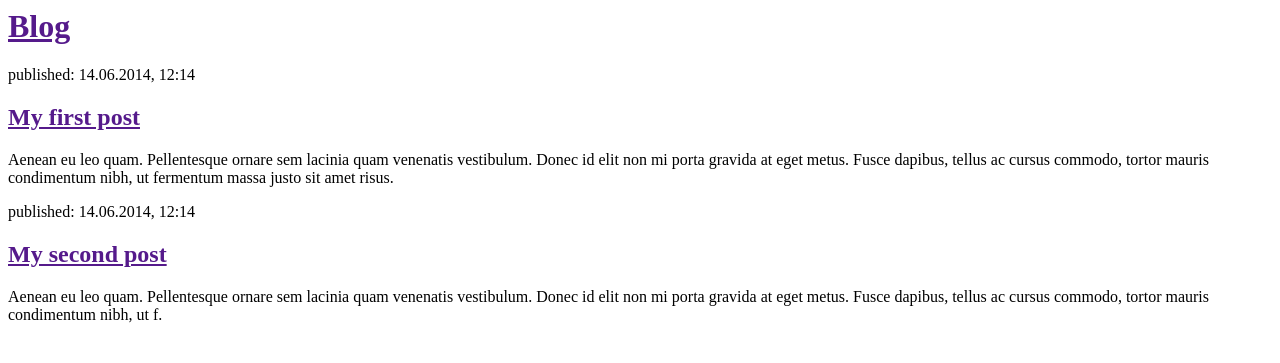
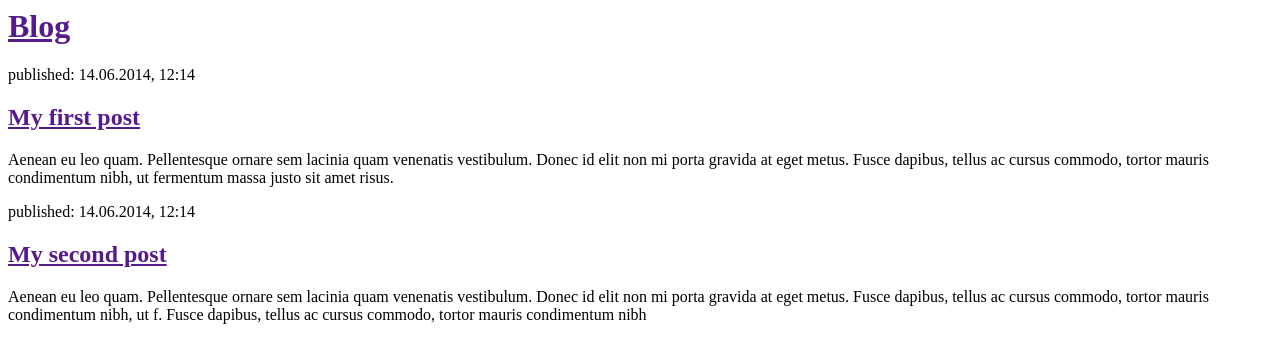
Before and after one commit to leoyats/django-blog, a Django app: page / in a window 1280 px wide. Shown: the top 363 px of the page. Run offline with Django 3.2, Linux system fonts and the light colour scheme.

Commit message:
commit by commit

```diff
--- a/blog/templates/blog/post_list.html
+++ b/blog/templates/blog/post_list.html
@@ -16,7 +16,7 @@
             <div>
                 <p>published: 14.06.2014, 12:14</p>
                 <h2><a href="">My second post</a></h2>
-                <p>Aenean eu leo quam. Pellentesque ornare sem lacinia quam venenatis vestibulum. Donec id elit non mi porta gravida at eget metus. Fusce dapibus, tellus ac cursus commodo, tortor mauris condimentum nibh, ut f.</p>
+                <p>Aenean eu leo quam. Pellentesque ornare sem lacinia quam venenatis vestibulum. Donec id elit non mi porta gravida at eget metus. Fusce dapibus, tellus ac cursus commodo, tortor mauris condimentum nibh, ut f. Fusce dapibus, tellus ac cursus commodo, tortor mauris condimentum nibh</p>
             </div>
         </body>
     </html>
--- a/config/settings.py
+++ b/config/settings.py
@@ -16,6 +16,7 @@ import os
 BASE_DIR = os.path.dirname(os.path.dirname(os.path.abspath(__file__)))
 
 
+
 # Quick-start development settings - unsuitable for production
 # See https://docs.djangoproject.com/en/1.8/howto/deployment/checklist/
 
@@ -24,6 +25,7 @@ SECRET_KEY = 'zd0fo%gukog9cgm*77o7p*z)1g7#wnc%fil)q$th#$x!*t3!i-'
 
 # SECURITY WARNING: don't run with debug turned on in production!
 DEBUG = True
+
 
 ALLOWED_HOSTS = ['leoyats.pythonanywhere.com', '127.0.0.1',]
 
@@ -69,6 +71,7 @@ TEMPLATES = [
     },
 ]
 
+
 WSGI_APPLICATION = 'config.wsgi.application'
 
 
@@ -86,6 +89,7 @@ DATABASES = {
 # Internationalization
 # https://docs.djangoproject.com/en/1.8/topics/i18n/
 
+
 LANGUAGE_CODE = 'en-us'
 
 TIME_ZONE = 'UTC'
@@ -100,5 +104,6 @@ USE_TZ = True
 # Static files (CSS, JavaScript, Images)
 # https://docs.djangoproject.com/en/1.8/howto/static-files/
 
+
 STATIC_URL = '/static/'
 STATIC_ROOT = os.path.join(BASE_DIR, 'static')
```
